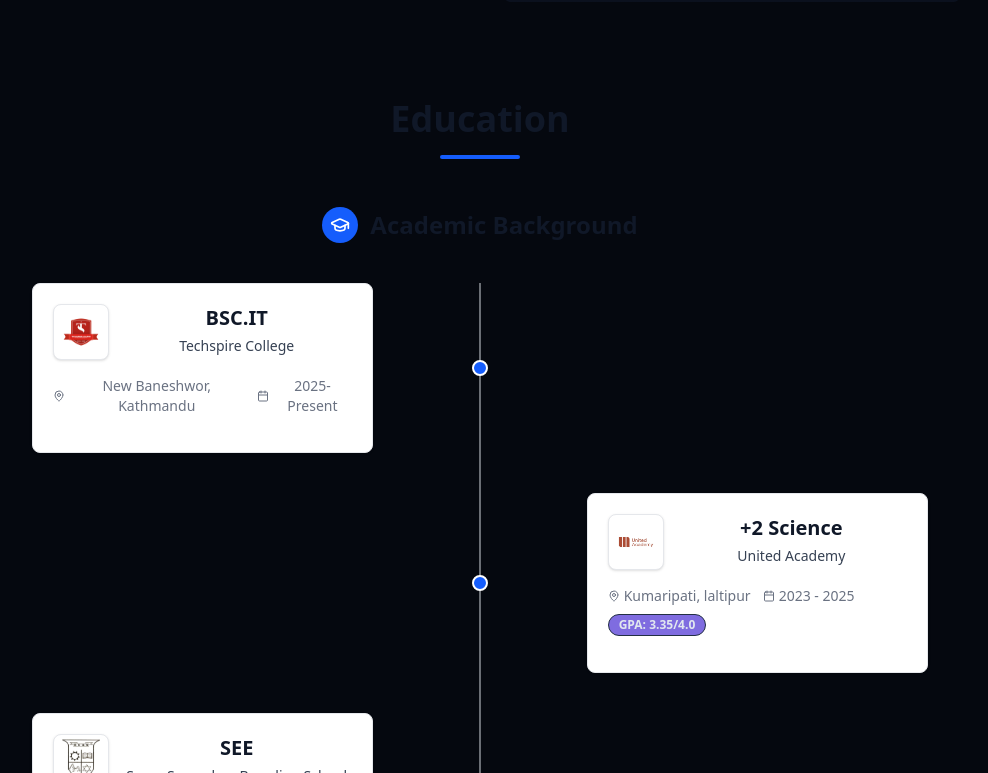
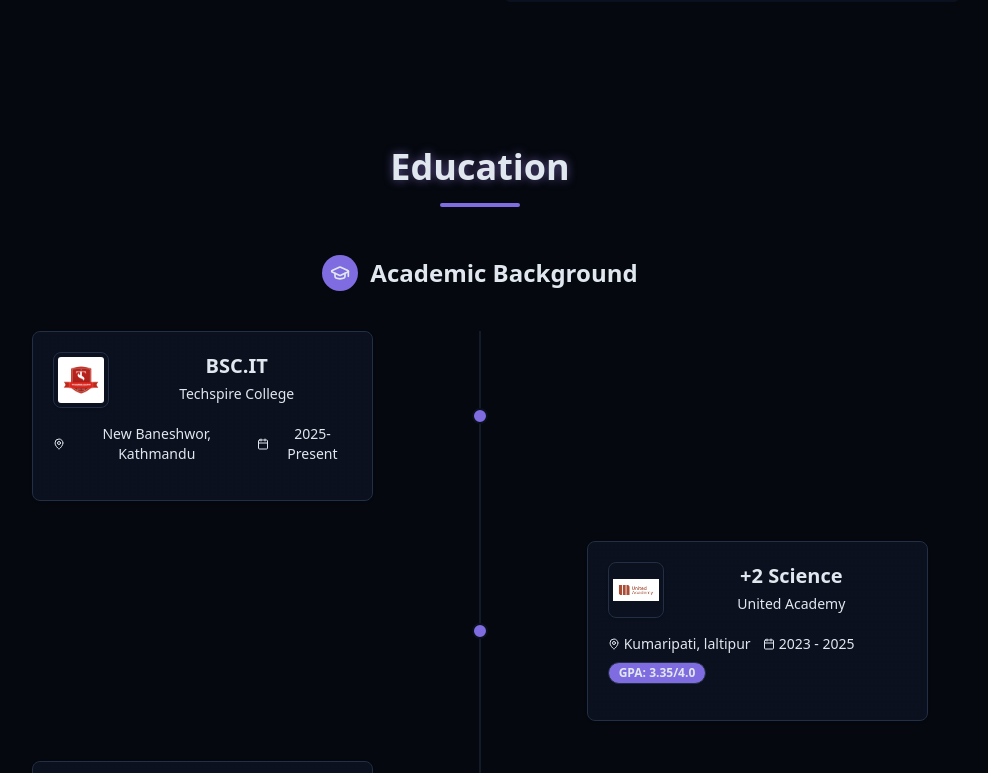
Before and after one commit to Prajwal-Shrestha/Portfoilo, a React (Vite) app: page / in a window 1280 px wide. Shown: the part 1407-2180 px from the top of the page, without its empty margins (160-1148 px from the left). Built offline with nearby package versions, Linux system fonts and the light colour scheme.

Commit message:
finished Education

```diff
--- a/src/components/Education.jsx
+++ b/src/components/Education.jsx
@@ -15,14 +15,14 @@ const education = [
     school: "Techspire College",
     location: "New Baneshwor, Kathmandu",
     period: "2025-Present",
-    logo:techspire,
+    logo: techspire,
   },
   {
     degree: "+2 Science",
     school: "United Academy",
     location: "Kumaripati, laltipur",
     period: "2023 - 2025",
-    logo:united,
+    logo: united,
     gpa: "3.35/4.0",
   },
   {
@@ -31,7 +31,7 @@ const education = [
     location: "Khandbari, Sankhuwasabha",
     period: "2010 - 2023",
     gpa: "3.50",
-    logo:surya,
+    logo: surya,
   },
 ];
 
@@ -42,21 +42,21 @@ const itemVariants = {
 
 export const Education = () => {
   return (
-    <section id="education">
-      <div className="max-w-7xl mx-auto px-4 sm:px-6 lg:px-8">
+    <section id="education" className="py-12">
+      <div className="container max-w-7xl mx-auto px-4 sm:px-6 lg:px-8">
         <div className="text-center mb-12">
-          <h2 className="text-3xl sm:text-4xl font-extrabold text-gray-900 dark:text-white mb-4 transition-colors duration-300 ease-in-out">
+          <h2 className="text-3xl sm:text-4xl font-extrabold mb-4 text-glow">
             Education
           </h2>
-          <div className="w-20 h-1 bg-blue-600 mx-auto rounded-full transition-colors duration-300 ease-in-out"></div>
+          <div className="w-20 h-1 mx-auto rounded-full bg-primary transition-colors duration-300" />
         </div>
 
         <div className="flex items-center justify-center mb-10">
           <div className="flex items-center">
-            <div className="p-2 bg-blue-600 rounded-full mr-3 transition-colors duration-300 ease-in-out">
-              <GraduationCap className="h-5 w-5 text-white transition-colors duration-300 ease-in-out" />
+            <div className="p-2 bg-primary rounded-full mr-3">
+              <GraduationCap className="h-5 w-5 text-primary-foreground" />
             </div>
-            <h3 className="text-2xl font-semibold text-gray-900 dark:text-white transition-colors duration-300 ease-in-out">
+            <h3 className="text-2xl font-semibold">{/* Title uses theme */}
               Academic Background
             </h3>
           </div>
@@ -65,15 +65,13 @@ export const Education = () => {
         <div className="max-w-4xl mx-auto">
           <div className="relative">
             {/* Timeline line */}
-            <div className="absolute left-1/2 transform -translate-x-1/2 top-0 bottom-0 w-px bg-gray-300 dark:bg-gray-700 hidden md:block transition-colors duration-300 ease-in-out"></div>
+            <div className="absolute left-1/2 transform -translate-x-1/2 top-0 bottom-0 w-px bg-border hidden md:block" />
 
             <div className="space-y-10">
               {education.map((edu, index) => (
                 <motion.div
                   key={index}
-                  className={`relative flex items-center ${
-                    index % 2 === 0 ? "md:flex-row" : "md:flex-row-reverse"
-                  }`}
+                  className={`relative flex items-center ${index % 2 === 0 ? "md:flex-row" : "md:flex-row-reverse"}`}
                   initial="hidden"
                   whileInView="visible"
                   viewport={{ once: true, amount: 0.3 }}
@@ -81,15 +79,11 @@ export const Education = () => {
                   transition={{ duration: 0.5, ease: "easeOut" }}
                 >
                   {/* Timeline dot */}
-                  <div className="absolute left-1/2 transform -translate-x-1/2 w-4 h-4 bg-blue-600 rounded-full border-2 border-white dark:border-gray-900 z-10 hidden md:block transition-colors duration-300 ease-in-out"></div>
+                  <div className="absolute left-1/2 transform -translate-x-1/2 w-4 h-4 bg-primary rounded-full border-2 border-card z-10 hidden md:block" />
 
                   {/* Content */}
-                  <div
-                    className={`w-full md:w-5/12 ${
-                      index % 2 === 0 ? "md:pr-8" : "md:pl-8"
-                    }`}
-                  >
-                    <Card className="p-5 bg-white dark:bg-gray-800 shadow-md rounded-lg border border-gray-200 dark:border-gray-700 hover:shadow-lg transition-all duration-300 ease-in-out">
+                  <div className={`w-full md:w-5/12 ${index % 2 === 0 ? "md:pr-8" : "md:pl-8"}`}>
+                    <Card className="p-5 gradient-border bg-card card-hover shadow-sm rounded-lg border border-border">
                       <div className="mb-4">
                         {/* Header with Logo and Degree */}
                         <div className="flex items-start gap-3 mb-3">
@@ -99,41 +93,40 @@ export const Education = () => {
                               <img
                                 src={edu.logo}
                                 alt={`${edu.school} logo`}
-                                className="w-12 h-12 sm:w-14 sm:h-14 object-contain rounded-lg bg-white dark:bg-gray-100 p-1 border border-gray-200 dark:border-gray-300 shadow-sm relative sm:mt-0 mt-1 transition-colors duration-300 ease-in-out"
+                                className="w-12 h-12 sm:w-14 sm:h-14 object-contain rounded-lg bg-card p-1 border border-border shadow-sm relative sm:mt-0 mt-1"
                                 onError={(e) => {
-                                  // Fallback to icon if logo fails to load
                                   e.target.style.display = 'none';
-                                  e.target.nextSibling.style.display = 'flex';
+                                  if (e.target.nextSibling) e.target.nextSibling.style.display = 'flex';
                                 }}
                               />
                             ) : null}
                             {/* Fallback Icon */}
                             <div
-                              className={`w-12 h-12 sm:w-14 sm:h-14 bg-blue-100 dark:bg-blue-900 rounded-lg flex items-center justify-center border border-gray-200 dark:border-gray-700 transition-colors duration-300 ease-in-out ${edu.logo ? 'hidden' : 'flex'}`}
+                              className={`w-12 h-12 sm:w-14 sm:h-14 rounded-lg flex items-center justify-center border border-border ${edu.logo ? 'hidden' : 'flex'}`}
                               style={{ display: edu.logo ? 'none' : 'flex' }}
                             >
-                              <GraduationCap className="w-6 h-6 sm:w-7 sm:h-7 text-blue-600 dark:text-blue-400 transition-colors duration-300 ease-in-out" />
+                              <GraduationCap className="w-6 h-6 sm:w-7 sm:h-7 text-primary" />
                             </div>
                           </div>
 
                           {/* Degree and School Info */}
                           <div className="flex-1 min-w-0">
-                            <h4 className="text-lg sm:text-xl font-bold text-gray-900 dark:text-white sm:mb-1 break-words transition-colors duration-300 ease-in-out">
+                            <h4 className="text-lg sm:text-xl font-bold sm:mb-1 break-words">
                               {edu.degree}
                             </h4>
-                            <div className="text-sm sm:text-md font-medium text-gray-700 dark:text-gray-300 mb-2 break-words transition-colors duration-300 ease-in-out">
+                            <div className="text-sm sm:text-md font-medium mb-2 break-words">
                               <span>{edu.school}</span>
                             </div>
                           </div>
                         </div>
 
-                        <div className="flex flex-col sm:flex-row sm:items-center text-sm text-gray-500 dark:text-gray-400 mb-2 gap-1 sm:gap-3 transition-colors duration-300 ease-in-out">
+                        <div className="flex flex-col sm:flex-row sm:items-center text-sm mb-2 gap-1 sm:gap-3">
                           <div className="flex items-center">
-                            <MapPin className="w-3 h-3 mr-1 flex-shrink-0 transition-colors duration-300 ease-in-out" />
+                            <MapPin className="w-3 h-3 mr-1 flex-shrink-0" />
                             <span className="break-words">{edu.location}</span>
                           </div>
                           <div className="flex items-center">
-                            <Calendar className="w-3 h-3 mr-1 flex-shrink-0 transition-colors duration-300 ease-in-out" />
+                            <Calendar className="w-3 h-3 mr-1 flex-shrink-0" />
                             <span>{edu.period}</span>
                           </div>
                         </div>
@@ -141,15 +134,12 @@ export const Education = () => {
                         {(edu.gpa || edu.honors) && (
                           <div className="flex flex-wrap items-center gap-2 mb-3">
                             {edu.gpa && (
-                              <Badge className="bg-gray-200 text-gray-800 dark:bg-gray-700 dark:text-gray-200 text-xs transition-colors duration-300 ease-in-out">
+                              <Badge className="text-xs">
                                 GPA: {edu.gpa}
                               </Badge>
                             )}
                             {edu.honors && (
-                              <Badge
-                                variant="outline"
-                                className="border-blue-500 text-blue-600 dark:text-blue-400 text-xs transition-colors duration-300 ease-in-out"
-                              >
+                              <Badge variant="outline" className="text-xs">
                                 {edu.honors}
                               </Badge>
                             )}
@@ -158,17 +148,15 @@ export const Education = () => {
                       </div>
 
                       {edu.description && (
-                      <p className="text-gray-600 dark:text-gray-300 mb-5 text-sm leading-relaxed transition-colors duration-300 ease-in-out">
+                        <p className="mb-5 text-sm leading-relaxed">
                           {edu.description}
                         </p>
                       )}
 
-
-                      {edu.coursework &&(
-
+                      {edu.coursework && (
                         <div className="mb-5">
-                        <h5 className="font-semibold text-gray-900 dark:text-white mb-2 flex items-center text-sm transition-colors duration-300 ease-in-out">
-                          <div className="w-1.5 h-1.5 bg-blue-500 rounded-full mr-2 flex-shrink-0 transition-colors duration-300 ease-in-out"></div>
+                          <h5 className="font-semibold mb-2 flex items-center text-sm">
+                            <div className="w-1.5 h-1.5 bg-primary rounded-full mr-2" />
                             Relevant Coursework
                           </h5>
                           <div className="flex flex-wrap gap-2">
@@ -176,7 +164,7 @@ export const Education = () => {
                               <Badge
                                 key={courseIndex}
                                 variant="secondary"
-                              className="text-xs bg-gray-100 text-gray-700 dark:bg-gray-700 dark:text-gray-300 hover:bg-gray-200 dark:hover:bg-gray-600 transition-colors duration-300 ease-in-out cursor-pointer break-words"
+                                className="text-xs hover:scale-105 cursor-pointer"
                               >
                                 {course}
                               </Badge>
@@ -187,18 +175,15 @@ export const Education = () => {
 
                       {edu.projects && (
                         <div>
-                          <h5 className="font-semibold text-gray-900 dark:text-white mb-2 flex items-center text-sm transition-colors duration-300 ease-in-out">
-                            <div className="w-1.5 h-1.5 bg-green-500 rounded-full mr-2 flex-shrink-0 transition-colors duration-300 ease-in-out"></div>
+                          <h5 className="font-semibold mb-2 flex items-center text-sm">
+                            <div className="w-1.5 h-1.5 bg-green-500 rounded-full mr-2" />
                             Notable Projects
                           </h5>
                           <ul className="space-y-1.5">
                             {edu.projects.map((project, projIndex) => (
-                              <li
-                                key={projIndex}
-                                className="text-sm text-gray-600 dark:text-gray-300 flex items-start group transition-colors duration-300 ease-in-out"
-                              >
-                                <Globe className="w-3 h-3 mr-2 mt-1 text-gray-500 flex-shrink-0 group-hover:text-blue-500 transition-colors duration-300 ease-in-out" />
-                                <span className="group-hover:text-gray-800 dark:group-hover:text-gray-200 transition-colors duration-300 ease-in-out break-words">
+                              <li key={projIndex} className="text-sm flex items-start group">
+                                <Globe className="w-3 h-3 mr-2 mt-1 text-gray-500 flex-shrink-0 group-hover:text-primary" />
+                                <span className="group-hover:text-foreground break-words">
                                   {project}
                                 </span>
                               </li>
@@ -210,7 +195,7 @@ export const Education = () => {
                   </div>
 
                   {/* Spacer for the other side */}
-                  <div className="hidden md:block w-5/12"></div>
+                  <div className="hidden md:block w-5/12" />
                 </motion.div>
               ))}
             </div>
```
Lines whose indentation alone changed are shown as unchanged.
